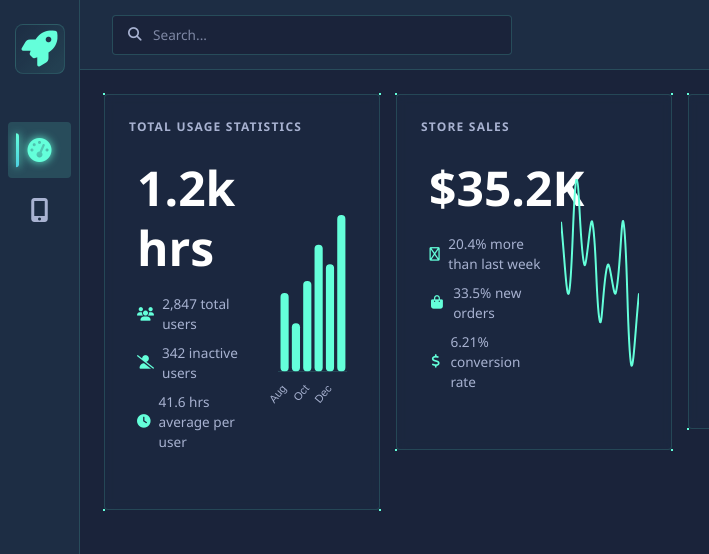
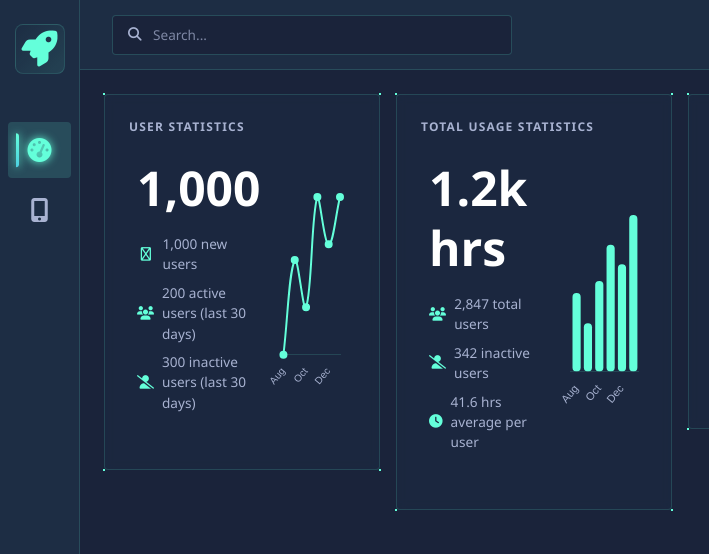
Before and after one commit to Mohanavadivelu/admin_template, a plain HTML site: page index.html in a window 1280 px wide. Shown: the top 554 px of the page, 0-709 px from the left. Drawn offline with nearby package versions, Linux system fonts and the light colour scheme.

Commit message:
app_usage_v1

```diff
--- a/components/pages/dashboard/sales-panel.html
+++ /dev/null
@@ -1,20 +0,0 @@
-<!-- Panel 2: Store Sales -->
-<div class="dashboard-panel">
-    <span class="corner corner-tl"></span><span class="corner corner-tr"></span><span class="corner corner-bl"></span><span class="corner corner-br"></span>
-    <div class="panel-title">Store Sales</div>
-    <div class="row align-items-center">
-        <div class="col-7">
-            <div class="panel-metric" id="sales-metric">$35.2K</div>
-            <ul class="sub-metrics" id="sales-sub-metrics">
-                <li><i class="fas fa-arrow-up metric-increase"></i>20.4% more than last week</li>
-                <li><i class="fas fa-shopping-bag"></i>33.5% new orders</li>
-                <li><i class="fas fa-dollar-sign"></i>6.21% conversion rate</li>
-            </ul>
-        </div>
-        <div class="col-5">
-            <div class="chart-container">
-                <canvas id="storeSalesChart" width="120" height="80"></canvas>
-            </div>
-        </div>
-    </div>
-</div>
--- /dev/null
+++ b/components/pages/dashboard/user-statistics-panel.html
@@ -0,0 +1,26 @@
+<!-- Panel 2: User Statistics -->
+<div class="dashboard-panel">
+    <span class="corner corner-tl"></span>
+    <span class="corner corner-tr"></span>
+    <span class="corner corner-bl"></span>
+    <span class="corner corner-br"></span>
+
+    <div class="panel-title">USER STATISTICS</div>
+
+    <div class="row align-items-center">
+        <div class="col-7">
+            <div class="panel-metric" id="user-stats-metric">1,000</div>
+            <ul class="sub-metrics" id="user-sub-metrics">
+                <li><i class="fas fa-user-plus metric-increase"></i>1,000 new users</li>
+                <li><i class="fas fa-users"></i>200 active users (last 30 days)</li>
+                <li><i class="fas fa-user-slash metric-warning"></i>300 inactive users (last 30 days)</li>
+            </ul>
+        </div>
+
+        <div class="col-5">
+            <div class="chart-container">
+                <canvas id="userStatsChart" width="120" height="80"></canvas>
+            </div>
+        </div>
+    </div>
+</div>
--- a/data/dashboard-data.json
+++ b/data/dashboard-data.json
@@ -10,12 +10,12 @@
         { "icon": "fas fa-clock", "text": "41.6 hrs average per user" }
       ]
     },
-    "storeSales": {
-      "value": "$35.2K",
+    "userStatistics": {
+      "value": "1,000",
       "subMetrics": [
-        { "icon": "fas fa-arrow-up", "text": "20.4% more than last week", "class": "metric-increase" },
-        { "icon": "fas fa-shopping-bag", "text": "33.5% new orders" },
-        { "icon": "fas fa-dollar-sign", "text": "6.21% conversion rate" }
+        { "icon": "fas fa-user-plus", "text": "1,000 new users", "class": "metric-increase" },
+        { "icon": "fas fa-users", "text": "200 active users (last 30 days)" },
+        { "icon": "fas fa-user-slash", "text": "300 inactive users (last 30 days)", "class": "metric-warning" }
       ]
     },
     "newMembers": {
@@ -38,7 +38,7 @@
   "chartData": {
     "usageStats": [145, 89, 167, 234, 198, 289],
     "siteVisitors": [60, 75, 50, 65, 40, 55, 35, 70, 85, 95],
-    "storeSales": [25, 20, 28, 22, 25, 18, 22, 20, 25, 15, 20],
+    "userStats": [150, 180, 165, 200, 185, 200],
     "newMembers": [45.5, 15.25, 39.25],
     "bandwidth": [75, 25],
     "serverMemory": [70, 78, 50, 42, 60, 65, 52, 70, 40, 55],
--- a/index.html
+++ b/index.html
@@ -28,11 +28,11 @@
                 <div id="dashboard-page" class="page-content active">
                     <!-- ROW 1: Main Metrics -->
                     <div class="row">
-                        <!-- Site Visitors Panel -->
+                        <!-- User Statistics Panel -->
+                        <div class="col-xl-3 col-lg-6 col-md-6 mb-4" id="user-statistics-panel-container"></div>
+
+                         <!-- Site Visitors Panel -->
                         <div class="col-xl-3 col-lg-6 col-md-6 mb-4" id="visitors-panel-container"></div>
-
-                        <!-- Store Sales Panel -->
-                        <div class="col-xl-3 col-lg-6 col-md-6 mb-4" id="sales-panel-container"></div>
 
                         <!-- New Members Panel -->
                         <div class="col-xl-3 col-lg-6 col-md-6 mb-4" id="members-panel-container"></div>
--- a/js/DashboardManagerRefactored.js
+++ b/js/DashboardManagerRefactored.js
@@ -419,8 +419,8 @@ class DashboardManagerRefactored {
             // Usage Statistics
             this.populateMetric('usage-stats-metric', 'usage-sub-metrics', metrics.usageStatistics);
 
-            // Store Sales
-            this.populateMetric('sales-metric', 'sales-sub-metrics', metrics.storeSales);
+            // User Statistics
+            this.populateMetric('user-stats-metric', 'user-sub-metrics', metrics.userStatistics);
 
             // New Members
             this.populateMetric('members-metric', 'members-sub-metrics', metrics.newMembers);
--- a/js/dashboard-init.js
+++ b/js/dashboard-init.js
@@ -207,7 +207,7 @@ class DashboardManager {
         // Check if all container elements exist
         const expectedContainers = [
             '#sidebar-container', '#topbar-container', '#visitors-panel-container',
-            '#sales-panel-container', '#members-panel-container', '#bandwidth-panel-container',
+            '#user-statistics-panel-container', '#members-panel-container', '#bandwidth-panel-container',
             '#server-panel-container', '#traffic-panel-container'
         ];
 
@@ -221,7 +221,7 @@ class DashboardManager {
             { selector: '#sidebar-container', url: './components/common/sidebar.html', name: 'Sidebar' },
             { selector: '#topbar-container', url: './components/common/topbar.html', name: 'Top Navigation' },
             { selector: '#visitors-panel-container', url: './components/pages/dashboard/usage-statistics-panel.html', name: 'Usage Statistics Panel' },
-            { selector: '#sales-panel-container', url: './components/pages/dashboard/sales-panel.html', name: 'Sales Panel' },
+            { selector: '#user-statistics-panel-container', url: './components/pages/dashboard/user-statistics-panel.html', name: 'User Statistics Panel' },
             { selector: '#members-panel-container', url: './components/pages/dashboard/members-panel.html', name: 'Members Panel' },
             { selector: '#bandwidth-panel-container', url: './components/pages/dashboard/bandwidth-panel.html', name: 'Bandwidth Panel' },
             { selector: '#server-panel-container', url: './components/pages/dashboard/server-panel.html', name: 'Server Panel' },
@@ -313,6 +313,7 @@ class DashboardManager {
             // Initialize all charts with error handling
             const chartInitializers = [
                 { name: 'Usage Statistics', fn: () => this.initUsageStatsChart() },
+                { name: 'User Statistics', fn: () => this.initUserStatsChart() },
                 { name: 'Store Sales', fn: () => this.initStoreSalesChart() },
                 { name: 'New Members', fn: () => this.initNewMembersChart() },
                 { name: 'Bandwidth', fn: () => this.initBandwidthChart() },
@@ -404,6 +405,77 @@ class DashboardManager {
         });
     }
 
+    initUserStatsChart() {
+        const ctx = document.getElementById('userStatsChart');
+        if (!ctx) return;
+
+        this.charts.userStats = new Chart(ctx.getContext('2d'), {
+            type: 'line',
+            data: {
+                labels: ['Aug', 'Sep', 'Oct', 'Nov', 'Dec', 'Jan'],
+                datasets: [{
+                    data: this.data.chartData.userStats,
+                    borderColor: this.data.chartColors.primary,
+                    backgroundColor: 'transparent',
+                    borderWidth: 2,
+                    fill: false,
+                    tension: 0.4,
+                    pointRadius: 3,
+                    pointHoverRadius: 5,
+                    pointBackgroundColor: this.data.chartColors.primary,
+                    pointBorderColor: this.data.chartColors.primary,
+                    pointHoverBackgroundColor: this.data.chartColors.primary,
+                    pointHoverBorderColor: '#ffffff'
+                }]
+            },
+            options: {
+                responsive: true,
+                maintainAspectRatio: false,
+                plugins: {
+                    legend: { display: false },
+                    tooltip: {
+                        enabled: true,
+                        backgroundColor: 'rgba(29, 45, 68, 0.9)',
+                        titleColor: '#64ffda',
+                        bodyColor: '#e0e0e0',
+                        borderColor: '#64ffda',
+                        borderWidth: 1,
+                        cornerRadius: 8,
+                        displayColors: false,
+                        callbacks: {
+                            title: function(context) {
+                                return context[0].label + ' 2024';
+                            },
+                            label: function(context) {
+                                return 'Active Users: ' + context.parsed.y;
+                            }
+                        }
+                    }
+                },
+                scales: {
+                    x: {
+                        display: true,
+                        grid: { display: false },
+                        ticks: {
+                            color: '#a8b2d1',
+                            font: { size: 10 }
+                        }
+                    },
+                    y: {
+                        display: false,
+                        grid: { display: false }
+                    }
+                },
+                elements: {
+                    point: {
+                        radius: 3,
+                        hoverRadius: 5
+                    }
+                }
+            }
+        });
+    }
+
     initStoreSalesChart() {
         const ctx = document.getElementById('storeSalesChart');
         if (!ctx) return;
--- a/js/services/ChartManager.js
+++ b/js/services/ChartManager.js
@@ -53,17 +53,17 @@ class ChartManager {
             }
         });
 
-        // Store Sales Chart
-        this.chartConfigs.set('storeSales', {
-            canvasId: 'storeSalesChart',
+        // User Statistics Chart
+        this.chartConfigs.set('userStats', {
+            canvasId: 'userStatsChart',
             type: 'line',
-            dataKey: 'storeSales',
+            dataKey: 'userStats',
             options: {
                 responsive: true,
                 maintainAspectRatio: false,
                 plugins: {
                     legend: { display: false },
-                    tooltip: { enabled: false }
+                    tooltip: this.getTooltipConfig('userStats')
                 },
                 scales: {
                     x: { display: false },
@@ -469,6 +469,19 @@ class ChartManager {
                         }
                     }
                 };
+            case 'userStats':
+                return {
+                    ...baseConfig,
+                    callbacks: {
+                        title: function(context) {
+                            const months = ['Jul', 'Aug', 'Sep', 'Oct', 'Nov', 'Dec'];
+                            return months[context[0].dataIndex] + ' 2024';
+                        },
+                        label: function(context) {
+                            return 'Active Users: ' + context.parsed.y;
+                        }
+                    }
+                };
             default:
                 return baseConfig;
         }
--- a/js/services/ComponentLoader.js
+++ b/js/services/ComponentLoader.js
@@ -57,10 +57,10 @@ class ComponentLoader {
                 dependencies: []
             },
             {
-                id: 'sales-panel',
-                selector: '#sales-panel-container',
-                url: './components/pages/dashboard/sales-panel.html',
-                name: 'Sales Panel',
+                id: 'user-statistics-panel',
+                selector: '#user-statistics-panel-container',
+                url: './components/pages/dashboard/user-statistics-panel.html',
+                name: 'User Statistics Panel',
                 priority: 2,
                 dependencies: []
             },
```
